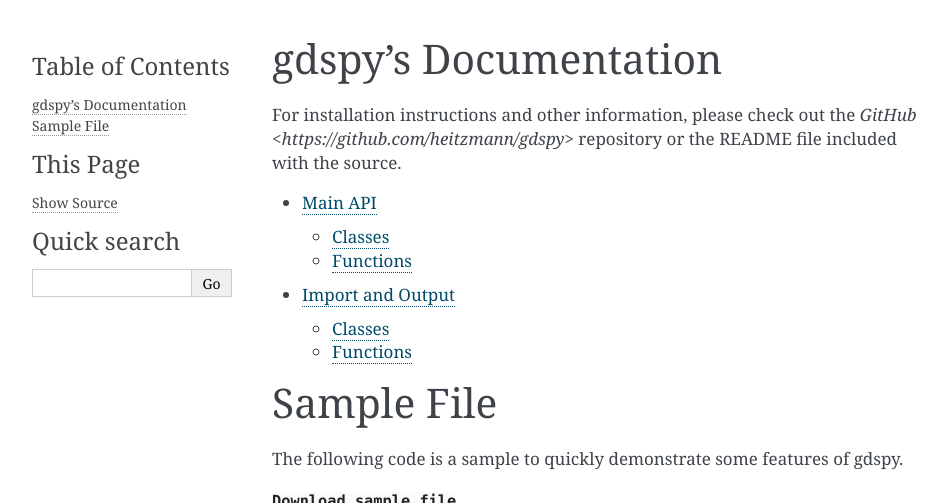
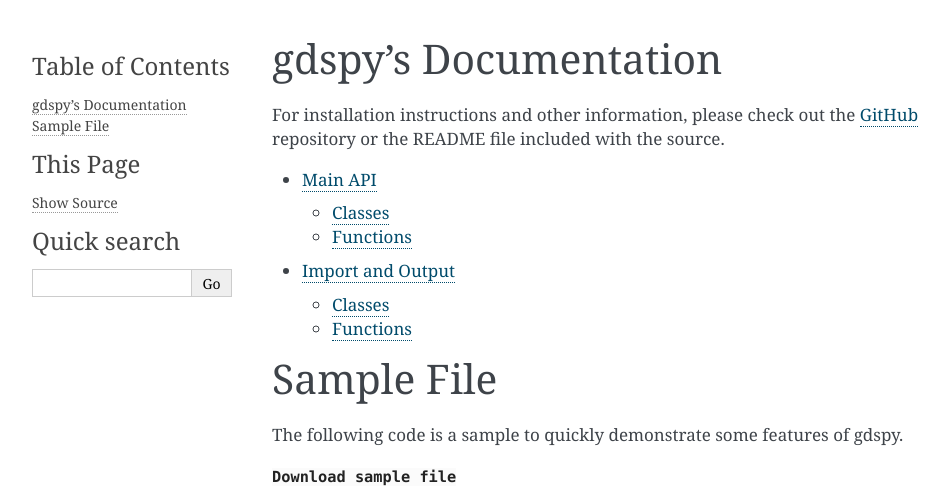
Before and after one commit to heitzmann/gdspy, a Sphinx documentation site: the page built from docs/index.rst, in a window 1280 px wide, cut to the strip 0-503 px from the top of the page. Shown: the whole strip, without its empty margins (148-1097 px from the left). Built offline with Sphinx 7.4.7, drawn with Linux system fonts in a browser that asks for light colours; the version number is read from the project's files by our own code.

Commit message:
Fixed typo in documentation link

```diff
--- a/docs/index.rst
+++ b/docs/index.rst
@@ -1,7 +1,7 @@
 gdspy's Documentation
 =====================
 
-For installation instructions and other information, please check out the `GitHub <https://github.com/heitzmann/gdspy>` repository or the README file included with the source.
+For installation instructions and other information, please check out the `GitHub <https://github.com/heitzmann/gdspy>`_ repository or the README file included with the source.
 
 .. toctree::
    :maxdepth: 2
```
